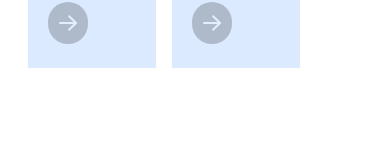
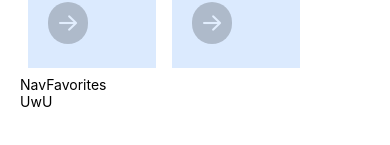
Before and after one commit to hannahlermanda/Apoio_Thesis_Project, a React Native app: screen /HomeScreen in a window 390 px wide. Shown: the part 325-470 px from the top of the page. Built offline with nearby package versions, Linux system fonts and the light colour scheme.

Commit message:
Created and connected NavFavorites

```diff
--- /dev/null
+++ b/components/NavFavorites.js
@@ -0,0 +1,15 @@
+import { StyleSheet, Text, View } from 'react-native'
+import React from 'react'
+
+const NavFavorites = () => {
+  return (
+    <View>
+      <Text>NavFavorites</Text>
+      <Text>UwU</Text>
+    </View>
+  )
+}
+
+export default NavFavorites
+
+const styles = StyleSheet.create({})
--- a/screens/HomeScreen.js
+++ b/screens/HomeScreen.js
@@ -6,6 +6,7 @@ import { GooglePlacesAutocomplete } from 'react-native-google-places-autocomplet
 import { GOOGLE_MAPS_APIKEY } from "@env";
 import { useDispatch } from 'react-redux';
 import { setDestination, setOrigin } from '../slices/navSlice';
+import NavFavorites from '../components/NavFavorites';
 
 const HomeScreen = () => {
 
@@ -68,6 +69,7 @@ const HomeScreen = () => {
 
 
         <NavOptions/>
+        <NavFavorites />
       </View>
     </SafeAreaView>
   )
```
